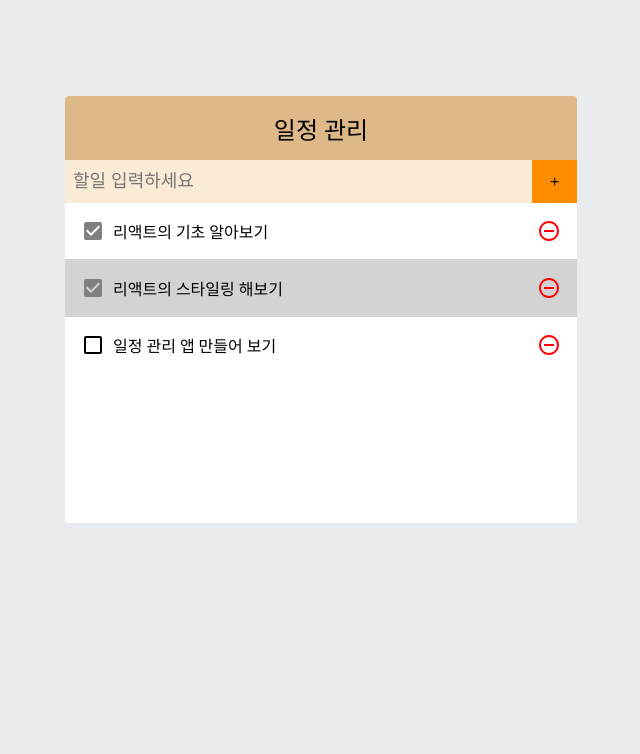
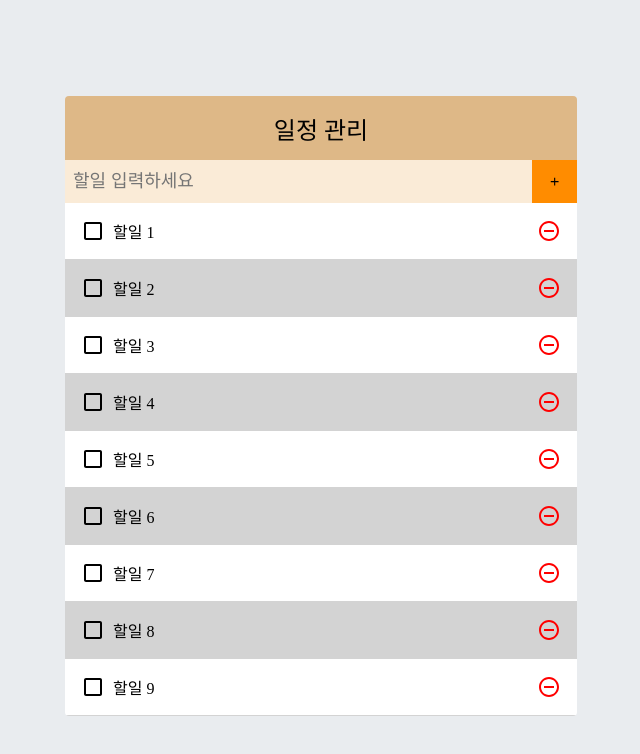
Before and after one commit to nayoung240/todo-app, a React (Create React App) app: page / in a window 1280 px wide. Shown: the top 754 px of the page, without its empty margins (319-959 px from the left). Built offline with nearby package versions, Linux system fonts and the light colour scheme.

Commit message:
다량 데이터 넣기, React.memo로 개선

```diff
--- a/src/App.js
+++ b/src/App.js
@@ -5,28 +5,24 @@
 import TodoInsert from './components/TodoInsert'
 import TodoList from './components/TodoList'
 
+function createBulkTodos() {
+  const array = []
+  for (let i = 1; i <= 2500; i++) {
+    array.push({
+      id : i,
+      text: `할일 ${i}`,
+      checked: false
+    })
+  }
+  return array
+}
+
 const App = () => {
-  const [todos, setTodos] = useState([
-    {
-      id: 1,
-      text: '리액트의 기초 알아보기',
-      checked: true
-    },
-    {
-      id: 2,
-      text: '리액트의 스타일링 해보기',
-      checked: true
-    },
-    {
-      id: 3,
-      text: '일정 관리 앱 만들어 보기',
-      checked: false
-    },
-  ])
+  const [todos, setTodos] = useState(createBulkTodos)
 
   // 고윳값으로 사용될 id
   // useRef를 사용하여 컴포넌트에서 사용할 변수를 만든다.
-  const nextId = useRef(4)
+  const nextId = useRef(2501)
 
   // todo 추가
   const onInsert = useCallback(text => {
--- a/src/components/TodoListItem.js
+++ b/src/components/TodoListItem.js
@@ -1,4 +1,5 @@
 import {MdCheckBoxOutlineBlank, MdCheckBox, MdRemoveCircleOutline} from 'react-icons/md'
+import React from 'react'
 import './TodoListItem.scss'
 import cn from 'classnames'
 
@@ -18,4 +19,4 @@
     )
 }
 
-export default TodoListItem
+export default React.memo(TodoListItem)
```
